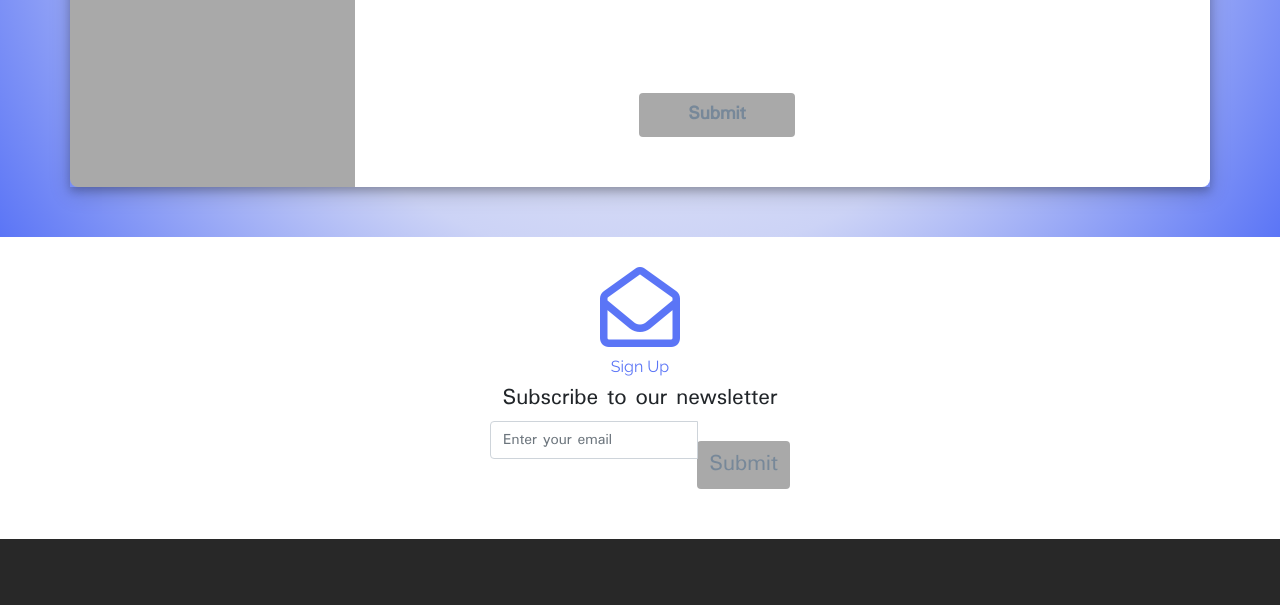
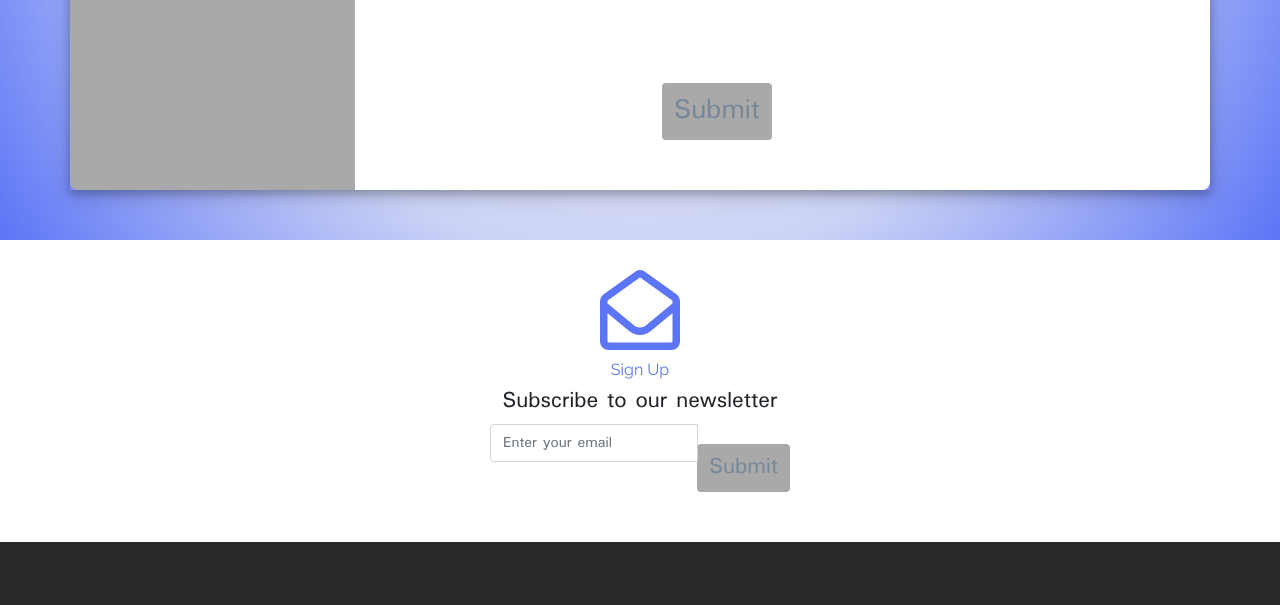
Before and after one commit to tidders2000/eeec, a plain HTML site: page index.html in a window 1280 px wide. Shown: the part 3338-3943 px from the top of the page. Drawn offline with nearby package versions, Linux system fonts and the light colour scheme.

Commit message:
changed button

```diff
--- a/index.html
+++ b/index.html
@@ -354,7 +354,7 @@
 				<div class="form-group">
 				  <div class="col-sm-offset-2 col-sm-10 lead quote-button">
             <div class="g-recaptcha" data-sitekey="6Lf_fPYaAAAAADkMB5c2HzBSXsKvWiEPrEJi2uko"></div>
-					<button type="submit" class="btn submit">Submit</button>
+            <input type="submit" class=" btn btn-primary sign-button" >
         </form>
 				  </div>
 				</div>
```
